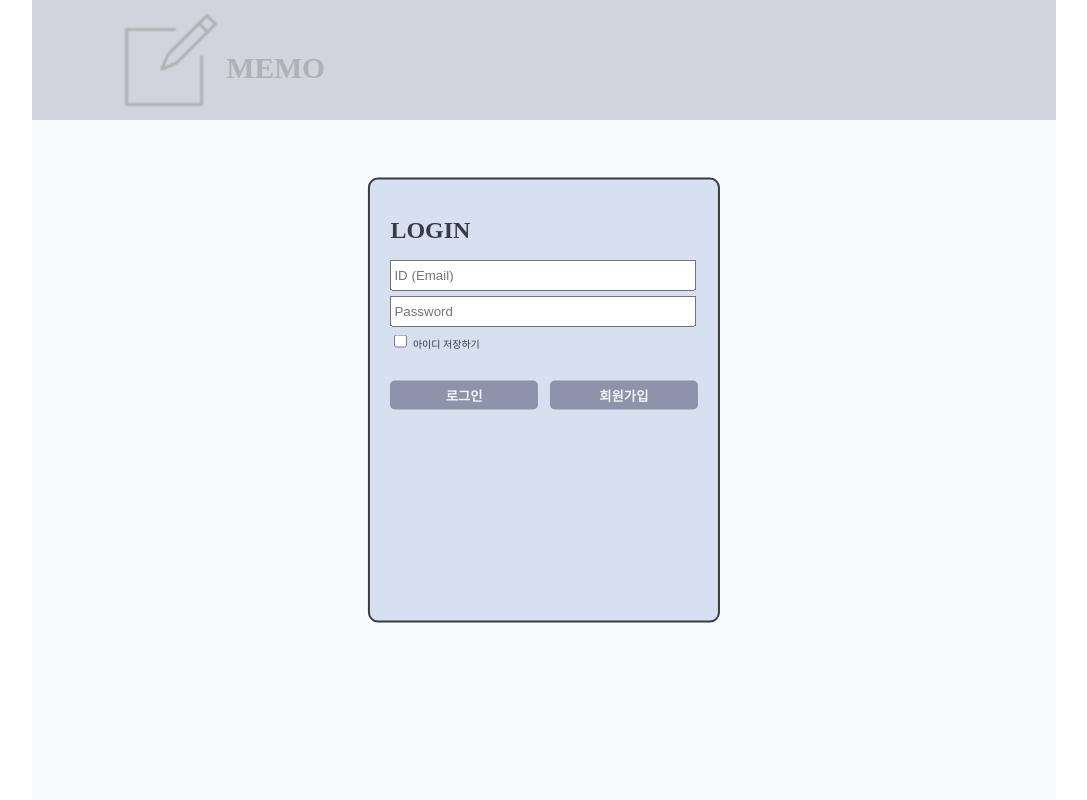
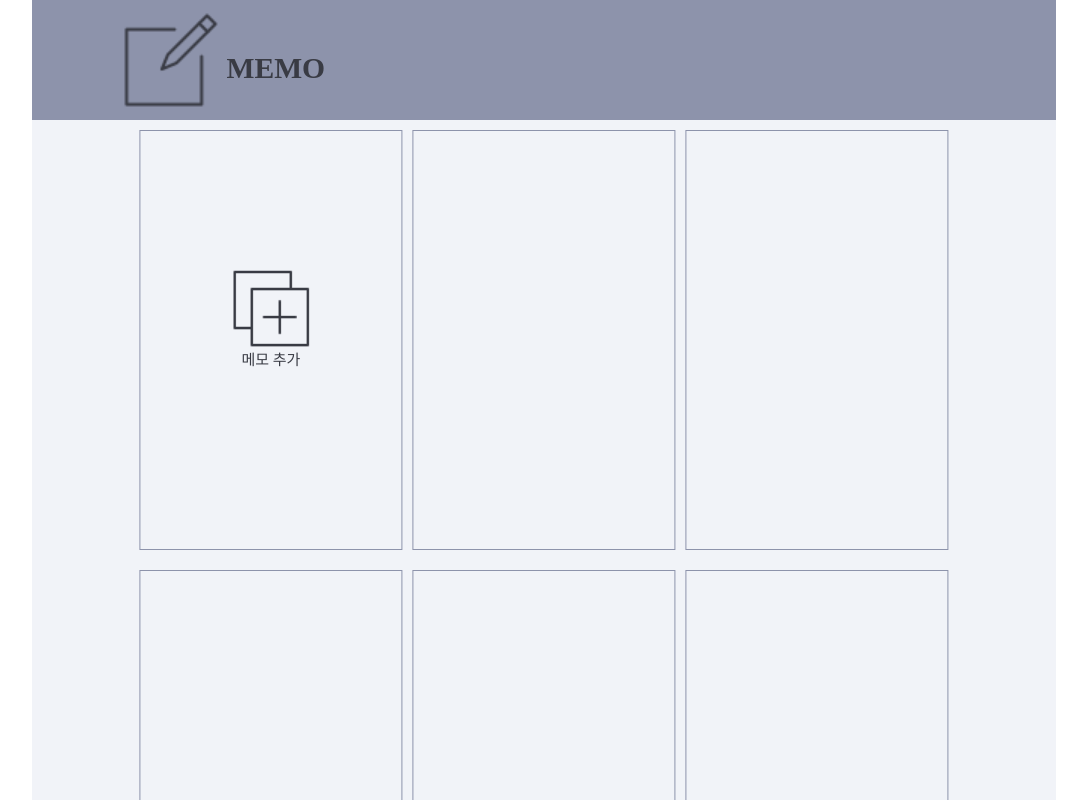
Before and after one commit to Seongye0n/sy_memo, a React (Create React App) app in the folder client/: page /write in a window 1280 px wide. Shown: the top 800 px of the page, without its empty margins (96-1183 px from the left). Built offline with nearby package versions, Linux system fonts and the light colour scheme.

Commit message:
login, join, add Components

```diff
--- a/client/package.json
+++ b/client/package.json
@@ -14,6 +14,7 @@
     "react": "^18.2.0",
     "react-dom": "^18.2.0",
     "react-responsive": "^9.0.0",
+    "react-router-dom": "^6.4.4",
     "react-scripts": "5.0.1",
     "sass": "^1.56.1",
     "styled-components": "^5.3.6",
--- a/client/src/App.css
+++ b/client/src/App.css
@@ -5,9 +5,9 @@ body{
     padding:0;
 }
 .App{
-    position:absolute;
+    position:relative;
     width:80vw;
-    height:100vh;
+    height:auto;
     left:50%;
     transform: translateX(-50%);
     background-color: #F1F3F8;
@@ -15,6 +15,9 @@ body{
     font-size: 62.5%;
 }
 .Content{
-    position: relative;
-    width: 100%;
+    position:relative;
+    width: 80%;
+    height:auto;
+    left:50%;
+    transform: translateX(-50%);
 }
--- a/client/src/App.js
+++ b/client/src/App.js
@@ -1,16 +1,24 @@
 import './App.css';
+import {useState} from 'react';
+import { BrowserRouter} from "react-router-dom";
 import Header from './component/header';
 import Login from './component/login';
+import Add_memo from './component/add_memo';
 
 function App() {
 
+  const [loginModal, setLoginModal] = useState(true);
+
   return (
-    <div className='App'>
-      <Header/>
-      <div className='Content'>
-        <Login/>
+    <BrowserRouter>
+      <div className='App'>
+        <Header/>
+        <div className='Content'>
+          {/* {loginModal === true? <Login close={setLoginModal}/> : null} */}
+          <Add_memo/>
+        </div>
       </div>
-    </div>
+    </BrowserRouter>
   );
 }
 
--- a/client/src/component/Header.js
+++ b/client/src/component/Header.js
@@ -38,6 +38,7 @@ const Header = () => {
             <div style={logo}>
                 <img src={process.env.PUBLIC_URL+`/images/logo.png`} alt='logo' style={logoImg}/>
                 <h1 style={logoH1}>MEMO</h1>
+
             </div>
         </StyleHeader>
     )
--- /dev/null
+++ b/client/src/component/add_memo.js
@@ -0,0 +1,27 @@
+import React, {useState} from 'react';
+import '../style/style.scss';
+import { Link } from 'react-router-dom';
+
+const Add_memo = () => {
+
+
+    return(
+        <>
+            <div className='memoFlex'>
+                    <div className='memoItem' onClick='window.location.href = "http://localhost:3000/sy_memo/client/src/hooks/write.js"'>
+                        <img src={process.env.PUBLIC_URL+`/images/add.png`} alt='memo_add' className='memoAdd'/>
+                        <span className='memoAddSpan'>메모 추가</span>
+                    </div>
+                <div className='memoItem'></div>
+                <div className='memoItem'></div>
+            </div>
+            <div className='memoFlex'>
+                <div className='memoItem'></div>
+                <div className='memoItem'></div>
+                <div className='memoItem'></div>
+            </div>
+        </>
+    )
+}
+
+export default Add_memo;
--- a/client/src/component/login.js
+++ b/client/src/component/login.js
@@ -1,28 +1,78 @@
 import React, {useState, useEffect} from 'react';
-import axios from 'axios';
+import axios, {post} from 'axios';
 import '../style/style.scss';
 import Alert from '../hooks/alert';
-//import QueryString from 'querystring';
+import QueryString from 'querystring';
 
 //로그인창
-const Login = () => {
+const Login = (props) => {
+    const {close} = props;
 
-    const [joinModal, setJoinModal] = useState(false);
+    const [alertModal, setAlertModal] = useState(false); //로그인시 잘못된 입력 알림창.
+    const [alertValue, setAlertValue] = useState(''); //로그인시 잘못된 입력 알림 내용값.
+
+    const [joinModal, setJoinModal] = useState(false); //회원가입 창 열기&닫기
+
+    const [email, setEmail]=useState('');
+    const [pw, setPw]=useState('');
+
+
+    const emailRegEx = /^[A-Za-z0-9]([-_.]?[A-Za-z0-9])*@[A-Za-z0-9]([-_.]?[A-Za-z0-9])*\.[A-Za-z]{2,3}$/;
+    const [formCheck, setFormCheck] = useState({
+        email: false,
+        pw: false,
+    });
+
+    const LoginCheck = () => {
+        if(formCheck.email === false){ //이메일 형식이 아닐 때
+            setAlertModal(true);
+            setAlertValue('잘못된 이메일입니다.');
+        }else if(formCheck.pw === false){ // 패스워드 입력을 안했을 때
+            setAlertModal(true);
+            setAlertValue('비밀번호를 입력하여 주세요.');
+        }else{ //로그인 접속 허용 검사
+            axios({
+                method:'post', //method: 데이터 통신하는 방식
+                url:'https://tjddus0630.cafe24.com/sy_memo/ajax/login.php',
+                data:QueryString.stringify({email:email, pw:pw}),
+            })
+            .then(res => res.data)
+            .then(data => {
+                //일치하는 이메일이 없습니다. / 비밀번호가 일치하지 않습니다.
+                if(data){
+                    setAlertModal(true);
+                    setAlertValue(data);
+                }
+                else{ //로그인 성공
+                    close(false);
+                }
+            }) //회원가입 성공여부
+        }
+    }
 
     return(
         <div className='window'>
             <div className='loginWindow'>
                 <h1>LOGIN</h1>
                 <form id='LoginForm' method='post'>
-                    <input type='text' name='id' placeholder='ID (Email)' />
-                    <input type='text' name='pw' placeholder='Password'/>
+                    <input type='text' name='email' placeholder='ID (Email)' value={email}
+                        onChange={(e)=>{setEmail(e.target.value)
+                            if(emailRegEx.test(email)) setFormCheck({...formCheck, email:true})
+                            else setFormCheck({...formCheck, email:false})
+                        }}/>
+                    <input type='password' name='pw' placeholder='Password' value={pw}
+                        onChange={(e)=>{setPw(e.target.value)
+                            if(e.target.value !== '') setFormCheck({...formCheck, pw:true})
+                            else setFormCheck({...formCheck, pw:false})
+                        }}/>
                     <label>
                         <input type='checkbox' id='remember-id'/> 아이디 저장하기
                     </label>
                 </form>
-                <button className='loginBtn' type='submit' style={{float:'left'}}>로그인</button>
+                <button className='loginBtn' type='submit' style={{float:'left'}} onClick={()=>LoginCheck()}>로그인</button>
                 <button className='loginBtn' type='button' style={{float:'right'}} onClick={()=>{setJoinModal(true)}}>회원가입</button>
                 {joinModal === true? <Join close={setJoinModal} /> : null}
+                {alertModal === true? <Alert close={setAlertModal} value={alertValue}/> : null}
             </div>
         </div>
     );
@@ -43,7 +93,7 @@ const Join = (props) => {
     //정규식 체크
     const nameRegEx = /^[가-힣]+$/;
     const emailRegEx = /^[A-Za-z0-9]([-_.]?[A-Za-z0-9])*@[A-Za-z0-9]([-_.]?[A-Za-z0-9])*\.[A-Za-z]{2,3}$/;
-	const pwRegEx = /^[A-Za-z0-9]{8,20}$/;
+	const pwRegEx = /^[A-Za-z0-9]{7,20}$/;
 
     const [formCheck, setFormCheck] = useState({
         name:false,
@@ -52,24 +102,24 @@ const Join = (props) => {
         pwCheck: false,
     });
 
+
     const JoinAccess = () => { //회원가입 요청사항 확인 후 데이터 전달
 
-        //이름, 이메일, pw 정규식 검사
-        setFormCheck({...formCheck, name:nameRegEx.test(name), email:emailRegEx.test(email), pw:pwRegEx.test(pw), pwCheck:pw===pwCheck});
-
         if(formCheck.name && formCheck.email && formCheck.pw && formCheck.pwCheck){
-            axios.post('https://tjddus0630.cafe24.com/sy_memo/ajax/ajax_join_update.php',{       // POST
-                name: name,
-                email: email,
-                pw: pw,
+            axios({
+                method:'post', //method: 데이터 통신하는 방식
+                url:'https://tjddus0630.cafe24.com/sy_memo/ajax/join_update.php',
+                data:QueryString.stringify({name:name, email:email, pw:pw}),
             })
             .then(res => res.data)
             .then(data => {
-                if(data.result){
-                    setAlertModal('회원가입이 완료되었습니다.');
+                if(data===true){
+                    setAlertModal(true);
+                    setAlertValue('회원가입이 완료되었습니다.');
                 }
                 else{
-                    setAlertModal('회원가입을 할 수 없습니다.');
+                    setAlertModal(true);
+                    setAlertValue('회원가입을 할 수 없습니다.');
                 }
             }) //회원가입 성공여부
         }else if(!formCheck.name){
@@ -83,7 +133,7 @@ const Join = (props) => {
             setAlertValue('사용할 수 없는 패스워드입니다.');
         }else{
             setAlertModal(true);
-            setAlertValue('기존의 패스워드와 입력값이 다릅니다.');
+            setAlertValue('기존의 패스워드와 일치하지 않습니다.');
         }
 
     }
@@ -92,14 +142,30 @@ const Join = (props) => {
         <div className='window'>
             <div className='joinWindow'>
                 <h1>회원가입</h1>
-                <form method='post' id='LoginForm' >
-                    <input type='text' name='name' placeholder='이름' value={name} onChange={(e)=>{setName(e.target.value)}}/>
-                    <input type='text' name='email' placeholder='ID (Email)' value={email} onChange={(e)=>{setEmail(e.target.value)}}/>
-                    <input type='password' name='pw' placeholder='비밀번호' value={pw} onChange={(e)=>{setPw(e.target.value)}}/>
+                <form method='POST' id='LoginForm' >
+                    <input type='text' name='name' placeholder='이름' value={name}
+                        onChange={(e)=>{setName(e.target.value)
+                            if(nameRegEx.test(name)){setFormCheck({...formCheck, name:true})}
+                            else setFormCheck({...formCheck, name:false})
+                        }}/>
+                    <input type='text' name='email' placeholder='ID (Email)' value={email}
+                        onChange={(e)=>{setEmail(e.target.value)
+                            if(emailRegEx.test(email)) {setFormCheck({...formCheck, email:true})}
+                            else setFormCheck({...formCheck, email:false})
+                        }}/>
+                    <input type='password' name='pw' placeholder='비밀번호' value={pw}
+                        onChange={(e)=>{setPw(e.target.value)
+                            if(pwRegEx.test(pw)) {setFormCheck({...formCheck, pw:true})}
+                            else {setFormCheck({...formCheck, pw:false})}
+                        }}/>
                     <p> * 비밀번호는 영문 대소문자, 숫자를 혼합하여 8~20자로 입력해주세요.</p>
-                    <input type='password' name='pwcheck' placeholder='비밀번호 확인' onChange={(e)=>{setPwCheck(e.target.value)}} />
+                    <input type='password' name='pwcheck' placeholder='비밀번호 확인'
+                        onChange={(e)=>{setPwCheck(e.target.value)
+                            if(pw===e.target.value) {setFormCheck({...formCheck, pwCheck:true})}
+                            else setFormCheck({...formCheck, pwCheck:false})
+                         }}/>
                 </form>
-                <button type='submit' className='joinBtn' style={{float:'left'}} onClick={()=>JoinAccess()}>회원가입</button>
+                <button type='submit' className='joinBtn' style={{float:'left'}} onClick={() => JoinAccess() }>회원가입</button>
                 <button className='joinBtn' style={{float:'right'}} onClick={()=>{close(false)}}>취소</button>
                 {alertModal === true? <Alert close={setAlertModal} value={alertValue}/> : null}
             </div>
--- a/client/src/hooks/alert.js
+++ b/client/src/hooks/alert.js
@@ -3,8 +3,8 @@ import '../style/style.scss';
 
 const Alert = (props) => {
 
-    const {close} = props.close;
-    const value = props.value;
+    const {close} = props.close; //알림창을 열림&닫기
+    const value = props.value; //알림창에 알림 내용
 
     return(
         <div className='window'>
--- a/client/src/style/style.scss
+++ b/client/src/style/style.scss
@@ -12,6 +12,13 @@
 h1{
     font-size: 1.5rem;
 }
+p{
+    color:#393B44;
+}
+span{
+    color:#393B44;
+}
+
 // button
 button{
     color: #F1F3F8;
@@ -119,3 +126,51 @@ button{
     transform: translateX(-50%);
     margin-top:10px;
 }
+
+//add_Memo
+.memoFlex{
+    display:flex;
+    padding: 20px 0px;
+    height:50vh;
+    flex-direction: row;
+    flex-wrap: nowrap;  //공간부족시 줄넘김처리
+}
+.memoFlex>.memoItem{
+    flex: 1;
+    margin: -10px 5px;
+    border:1.5px solid #8D93AB;
+
+    &:hover{
+        border:2px solid #393B44;
+        font-weight:bolder;
+    }
+}
+.memoFlex>.memoItem>.memoAdd{
+    position: relative;
+    top:50%;
+    left:50%;
+    transform: translate(-50%, -90%);
+    width:30%;
+}
+.memoFlex>.memoItem>.memoAddSpan{
+    position: relative;
+    display: block;
+    text-align: center;
+    top:35%;
+    transform: translateY(-50%);
+    font-size:15px;
+}
+
+//memo
+.memo{
+    position:relative;
+    left:50%;
+    top:50%;
+    transform: translate(-50%, -50%);
+    width:70%;
+    height:70%;
+    background-color: #D6E0F0;
+    border:2px solid #393B44;
+    border-radius: 10px;
+    padding:5%;
+}
```
Also changed, not shown: client/src/hooks/write.js (added, +14 -0 lines), 1 other file (tests, documents, lock files or other folders).
